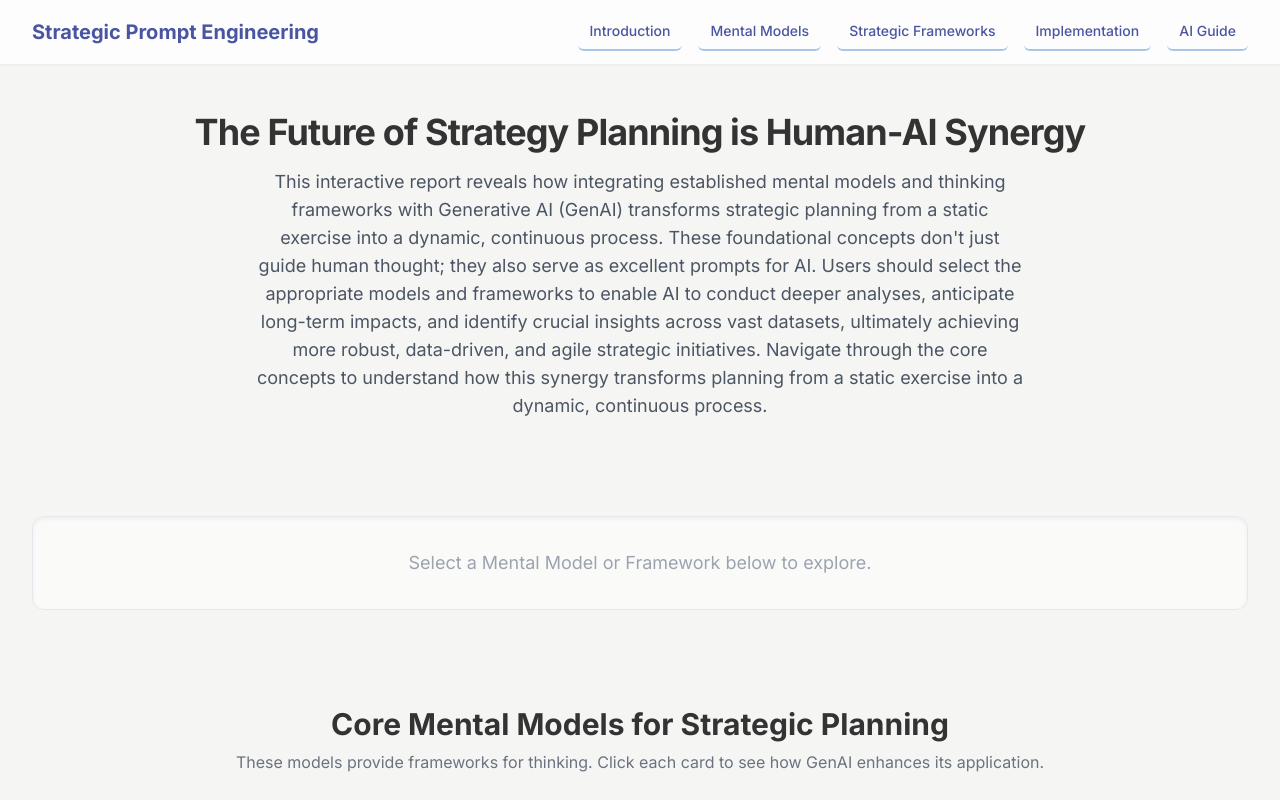
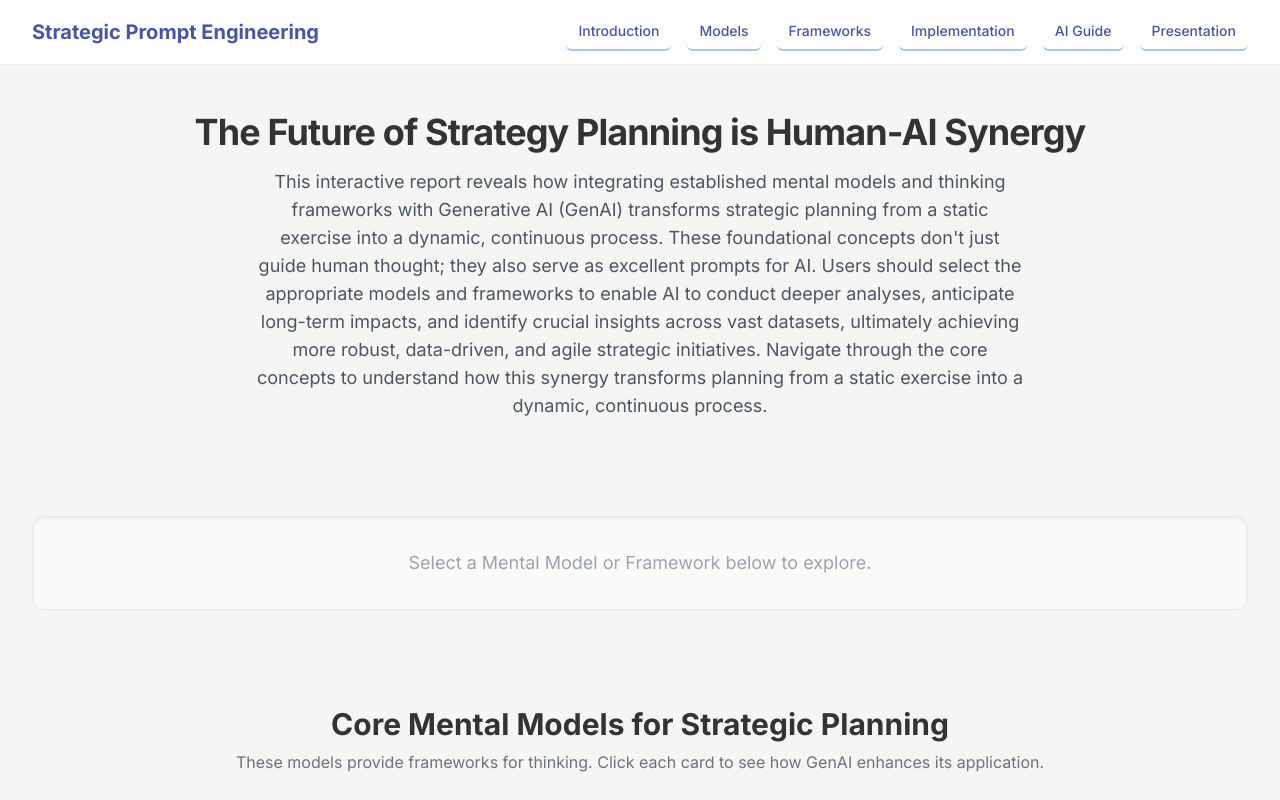
Before and after one commit to rico1648/MentalModels, a plain HTML site: page index.html in a window 1280 px wide. Shown: the top 800 px of the page. Drawn offline with nearby package versions, Linux system fonts and the light colour scheme.

Commit message:
Update index.html

```diff
--- a/index.html
+++ b/index.html
@@ -49,10 +49,11 @@
                 <div class="hidden md:block">
                     <div class="ml-10 flex items-baseline space-x-4">
                         <a href="#introduction" class="inactive-nav hover:text-soft-blue px-3 py-2 rounded-md text-sm font-medium">Introduction</a>
-                        <a href="#models" class="inactive-nav hover:text-soft-blue px-3 py-2 rounded-md text-sm font-medium">Mental Models</a>
-                        <a href="#frameworks" class="inactive-nav hover:text-soft-blue px-3 py-2 rounded-md text-sm font-medium">Strategic Frameworks</a>
+                        <a href="#models" class="inactive-nav hover:text-soft-blue px-3 py-2 rounded-md text-sm font-medium">Models</a>
+                        <a href="#frameworks" class="inactive-nav hover:text-soft-blue px-3 py-2 rounded-md text-sm font-medium">Frameworks</a>
                         <a href="#implementation" class="inactive-nav hover:text-soft-blue px-3 py-2 rounded-md text-sm font-medium">Implementation</a>
                         <a href="guide.html" class="inactive-nav hover:text-soft-blue px-3 py-2 rounded-md text-sm font-medium">AI Guide</a>
+                        <a href="presentation.html" class="inactive-nav hover:text-soft-blue px-3 py-2 rounded-md text-sm font-medium">Presentation</a>
                     </div>
                 </div>
                  <div class="md:hidden">
@@ -72,6 +73,7 @@
                 <a href="#frameworks" class="block inactive-nav hover:text-soft-blue px-3 py-2 rounded-md text-base font-medium">Strategic Frameworks</a>
                 <a href="#implementation" class="block inactive-nav hover:text-soft-blue px-3 py-2 rounded-md text-base font-medium">Implementation</a>
                 <a href="guide.html" class="block inactive-nav hover:text-soft-blue px-3 py-2 rounded-md text-base font-medium">AI Guide</a>
+                <a href="presentation.html" class="block inactive-nav hover:text-soft-blue px-3 py-2 rounded-md text-base font-medium">Presentation</a>
             </div>
         </div>
     </header>
```
